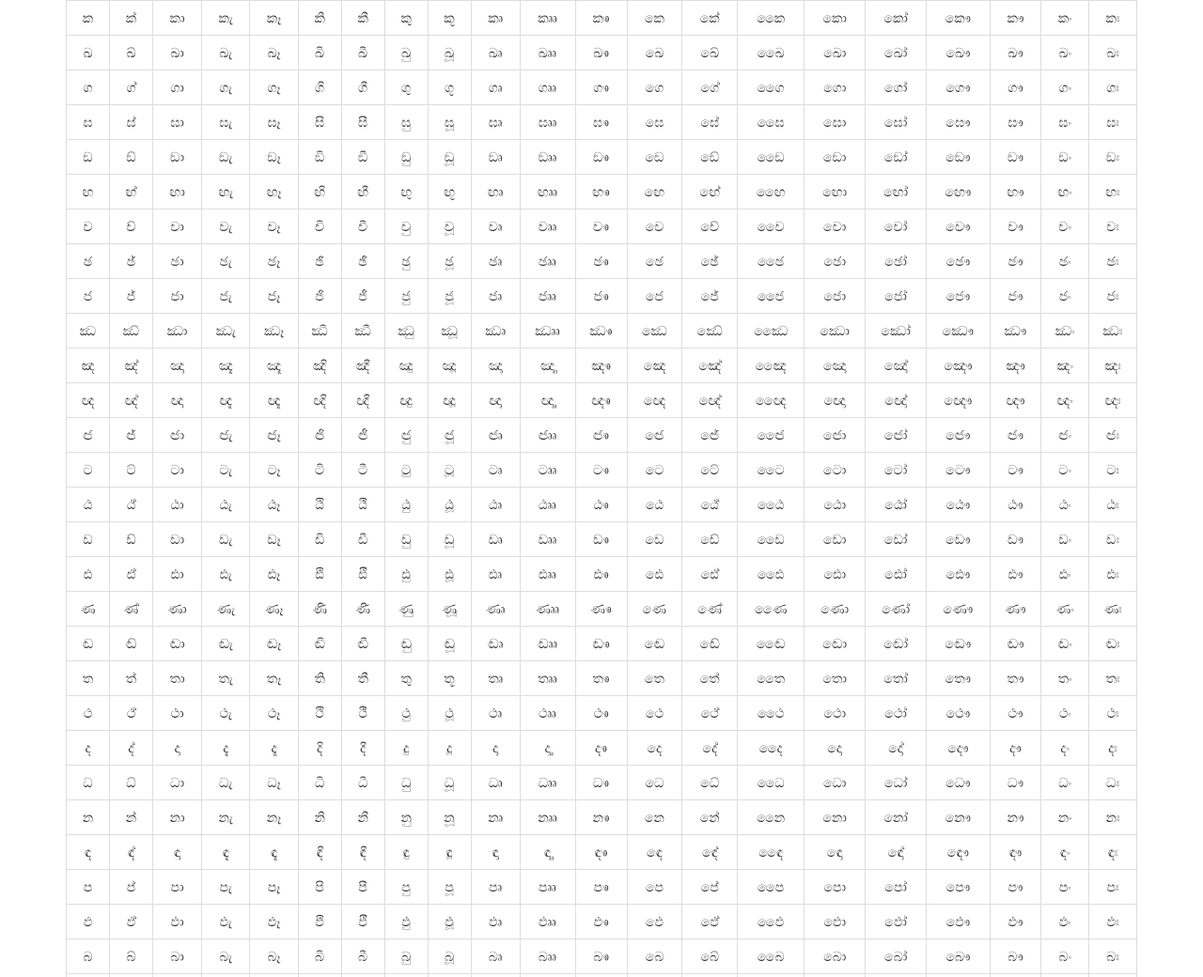
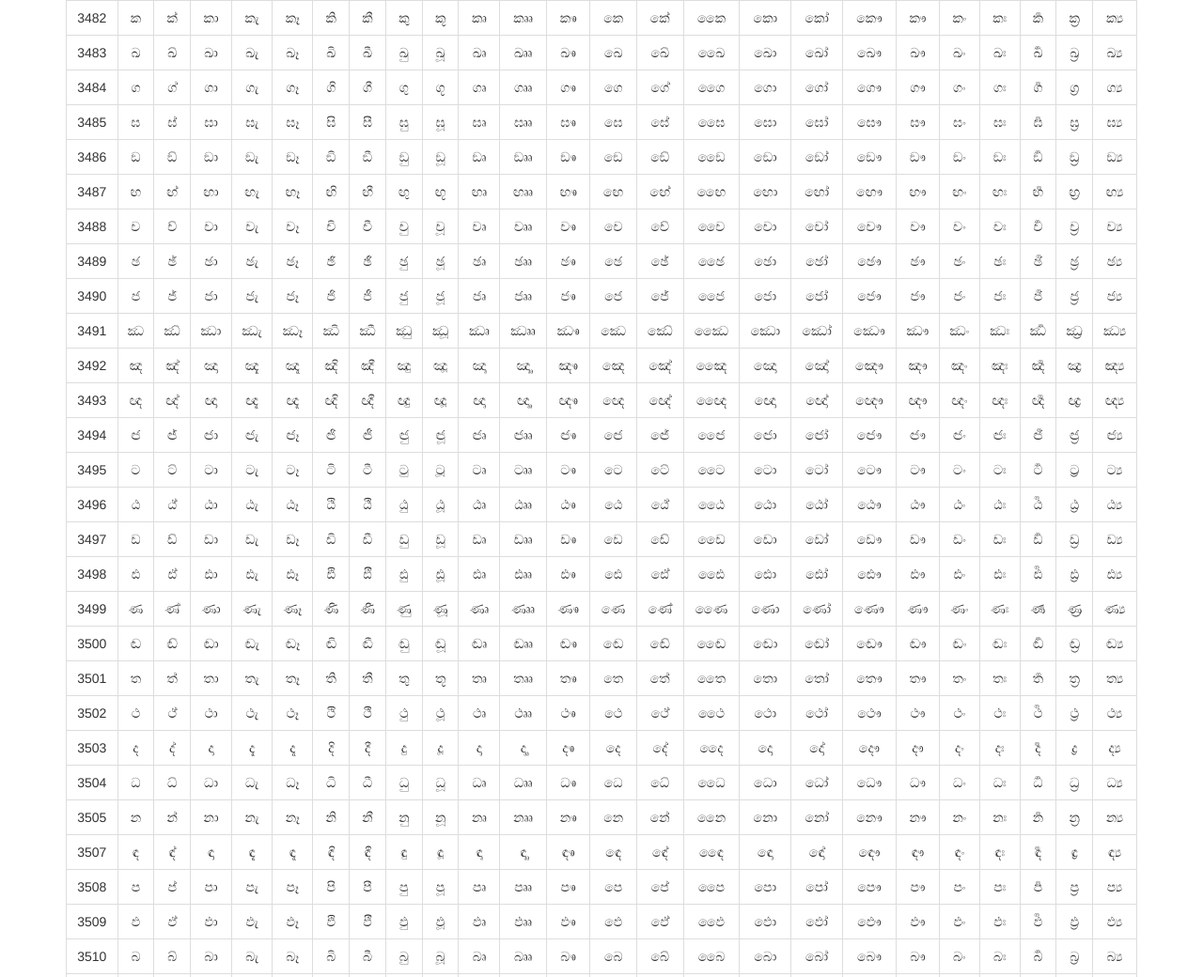
Before and after one commit to janithl/hodiya, a plain HTML site: page index.html in a window 1280 px wide. Shown: the top 1040 px of the page at 94% size. Drawn offline with nearby package versions, Linux system fonts and the light colour scheme.

Commit message:
added repeya, rakaranshaya and yansaya, moved all table adding to seperate method, added codepoints to beginning of table

```diff
--- a/index.html
+++ b/index.html
@@ -39,20 +39,28 @@
 
 	var tbody = document.getElementById('hodiya-table');
 	var trow, tcell;
+
+	function tableCell(c) {
+		tcell = document.createElement('td');
+		tcell.className = 'text-center';
+		tcell.innerHTML = c
+		trow.appendChild(tcell);
+	}
+
 	(function() {
 		for(var i = 0; i < conson.length; i++) {
 			trow = document.createElement('tr');
-			tcell = document.createElement('td');
-			tcell.className = 'text-center';
-			tcell.innerHTML = conson[i];
-			trow.appendChild(tcell);
+			tableCell(conson[i].charCodeAt(0));
+			tableCell(conson[i]);
 
 			for(var j = 0; j < vowels.length; j++) {
-				tcell = document.createElement('td');
-				tcell.className = 'text-center';
-				tcell.innerHTML = conson[i] + String.fromCodePoint(vowels[j]);
-				trow.appendChild(tcell);
+				tableCell(conson[i] + String.fromCodePoint(vowels[j]));
 			}
+
+			tableCell('ර' + String.fromCodePoint(vowels[0]) + String.fromCodePoint(0x200d) + conson[i]);
+			tableCell(conson[i] + String.fromCodePoint(vowels[0]) + String.fromCodePoint(0x200d) + 'ර');
+			tableCell(conson[i] + String.fromCodePoint(vowels[0]) + String.fromCodePoint(0x200d) + 'ය');
+
 			tbody.appendChild(trow);
 		}
 	})();
```
